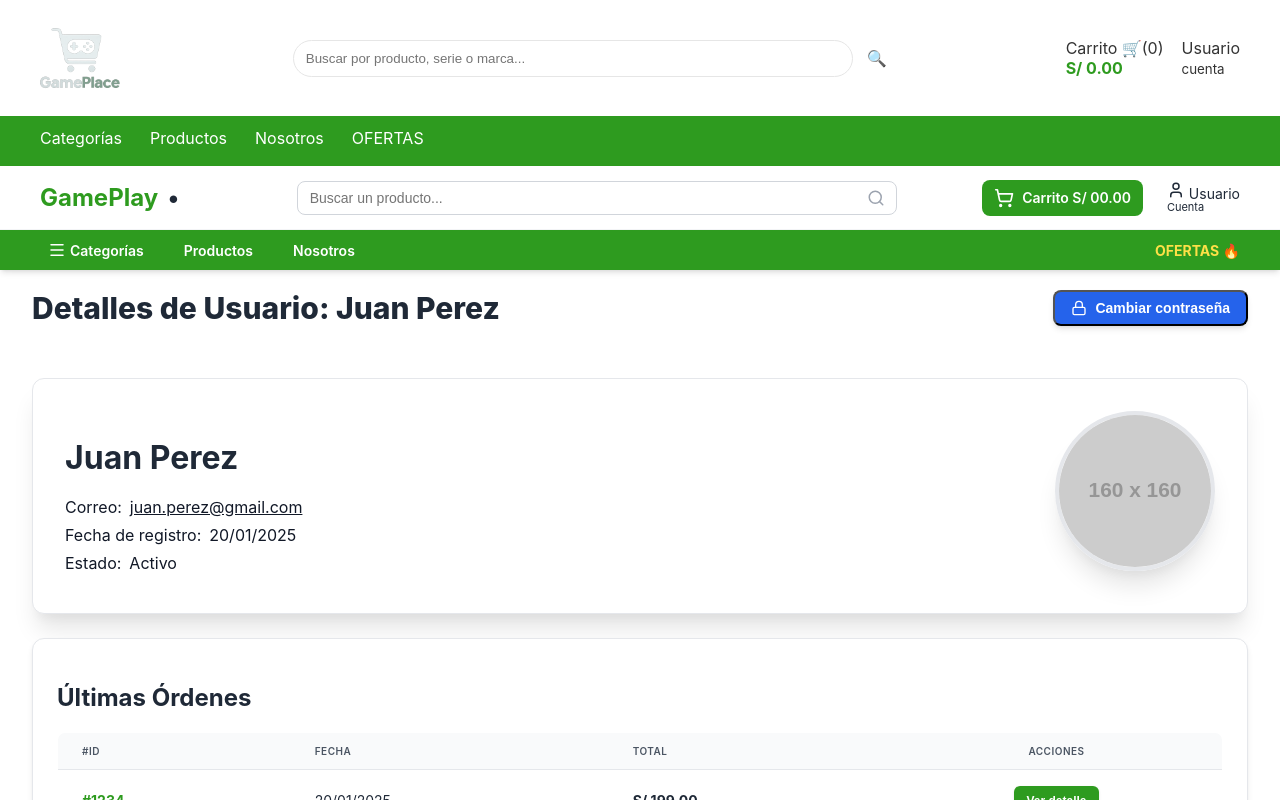
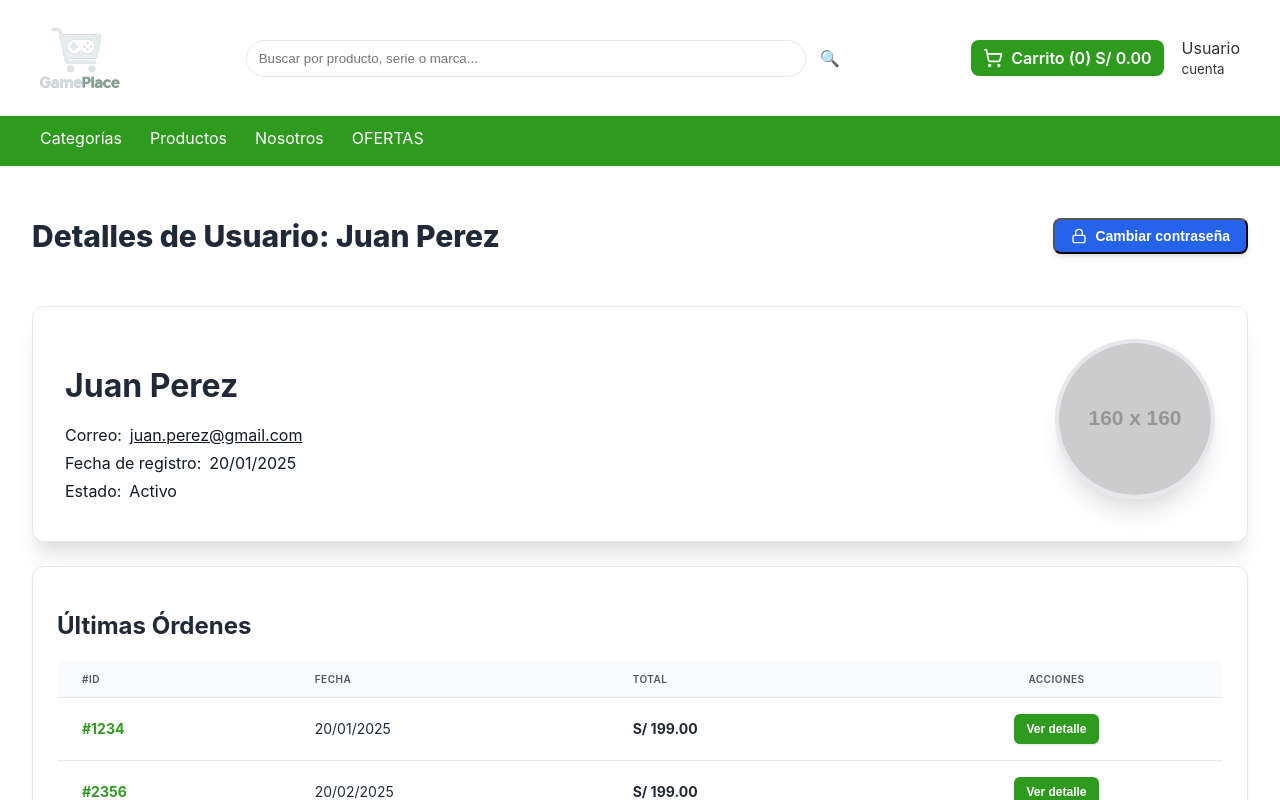
Before and after one commit to GfMZ/Nota3-PROYECTO_PROGRAWEB, a React (Vite) app: page /usuario in a window 1280 px wide. Shown: the top 800 px of the page. Built offline with nearby package versions, Linux system fonts and the light colour scheme.

Commit message:
Fix header de usuario y botón carrito actualizado

```diff
--- a/src/components/CartWidget.jsx
+++ b/src/components/CartWidget.jsx
@@ -1,16 +1,29 @@
 import React from 'react';
 import { useCart } from '../context/CartContext';
 import { Link } from 'react-router-dom';
+import { ShoppingCart } from 'lucide-react';
 
 export default function CartWidget() {
   const { cart, totalPrice } = useCart();
   const itemCount = cart.reduce((total, item) => total + (item.quantity || 0), 0);
 
+  const cartButtonStyle = {
+    display: 'flex',
+    alignItems: 'center',
+    gap: '8px',
+    backgroundColor: 'var(--green)',
+    color: 'white',
+    padding: '8px 12px',
+    borderRadius: '8px',
+    fontWeight: 600,
+    cursor: 'pointer'
+  };
+
   return (
     <Link to="/carro" style={{ textDecoration: 'none', color: 'inherit' }}>
-      <div className="gp-cart" aria-hidden>
-        <div>Carrito 🛒({itemCount})</div>
-        <div className="cart-amount">S/ {totalPrice.toFixed(2)}</div>
+      <div style={cartButtonStyle}>
+        <ShoppingCart size={20} />
+        <span>Carrito ({itemCount}) S/ {totalPrice.toFixed(2)}</span>
       </div>
     </Link>
   );
--- a/src/pages/CategoryListAdmin.jsx
+++ b/src/pages/CategoryListAdmin.jsx
@@ -22,11 +22,11 @@ export default function CategoryListAdmin() {
     const filteredCategories = useMemo(() => {
         if (!searchTerm) return categories;
         const lowerCaseSearch = searchTerm.toLowerCase();
-        return categories.filter(category =>
+        return categories.filter(category => (
             String(category.id).includes(lowerCaseSearch) ||
             category.name.toLowerCase().includes(lowerCaseSearch) ||
             category.description.toLowerCase().includes(lowerCaseSearch)
-        );
+        ));
     }, [categories, searchTerm]);
 
     const handlePageChange = (page) => {
@@ -41,11 +41,13 @@ export default function CategoryListAdmin() {
     const handleAddCategory = (newCategoryData) => {
         const newId = categories.length > 0 ? categories[categories.length - 1].id + 1 : 1;
         const newCategory = { id: newId, ...newCategoryData };
-        setCategories(prev => [...prev, newCategory]);
+        setCategories(prevCategories => [...prevCategories, newCategory]);
     };
 
     const handleDeleteCategory = (categoryId) => {
-        setCategories(prev => prev.filter(category => category.id !== categoryId));
+        setCategories(prevCategories =>
+            prevCategories.filter(category => category.id !== categoryId)
+        );
     };
 
     const mainLayoutStyles = {
@@ -61,6 +63,7 @@ export default function CategoryListAdmin() {
     };
 
     return (
+        <div style={{ display: 'flex', flexDirection: 'column', height: '100vh', width: '100vw', margin: 0, padding: 0 }}>
             <div style={mainLayoutStyles}>
                 <SideMenu />
                 <div style={contentAreaStyles}>
@@ -77,6 +80,7 @@ export default function CategoryListAdmin() {
                         onPageChange={handlePageChange}
                     />
                 </div>
+            </div>
             <AddCategoryForm
                 isOpen={isModalOpen}
                 onClose={handleCloseModal}
--- a/src/pages/OrderCompletedPage.jsx
+++ b/src/pages/OrderCompletedPage.jsx
@@ -45,7 +45,7 @@ export default function OrderCompletedPage() {
           <div style={{ border: '1px solid #eee', padding: '1.5rem', borderRadius: '8px' }}>
             <h3>Dirección de envío</h3>
             <p>{shippingAddress?.address || 'No especificada'}</p>
-            <p><strong>Fecha de entrega aproximada: 04/05/2025</strong></p>
+            <p><strong>Fecha de entrega aproximada: 16/10/2025</strong></p>
           </div>
           <Link to="/" style={{ display: 'block', width: '100%', padding: '1rem', backgroundColor: 'var(--green)', color: 'white', textDecoration: 'none', textAlign: 'center', borderRadius: '8px' }}>
             Ver más ofertas
--- a/src/pages/UserDetailsPage.jsx
+++ b/src/pages/UserDetailsPage.jsx
@@ -1,11 +1,6 @@
-// UserDetailsPage.jsx
-
 import React, { useState } from 'react';
 import { Lock } from 'lucide-react';
-
 import UserOrdersTable from '../components/UserOrdersTable';
-import HeaderA from '../components/HeaderA';
-import SideMenuA from '../components/SideMenuA';
 import UserDetailCard from '../components/UserDetailCard';
 import ChangePasswordModal from '../components/ChangePasswordModal';
 
@@ -32,11 +27,9 @@ const headerContainerStyle = {
     justifyContent: 'space-between',
     alignItems: 'center',
     marginBottom: '2rem',
-    paddingLeft: '2rem',
-    paddingRight: '2rem'
+    padding: '2rem 2rem 0 2rem'
 };
 
-// Estilo del texto h1
 const titleStyle = {
     fontSize: '1.875rem',
     fontWeight: '800',
@@ -47,10 +40,7 @@ const changePasswordButtonStyle = {
     backgroundColor: '#2563EB',
     color: 'white',
     fontWeight: '600',
-    paddingTop: '0.5rem',
-    paddingBottom: '0.5rem',
-    paddingLeft: '1rem',
-    paddingRight: '1rem',
+    padding: '0.5rem 1rem',
     borderRadius: '0.5rem',
     fontSize: '0.875rem',
     display: 'flex',
@@ -58,59 +48,41 @@ const changePasswordButtonStyle = {
     transition: 'background-color 150ms',
     boxShadow: '0 4px 6px -1px rgba(0, 0, 0, 0.1), 0 2px 4px -2px rgba(0, 0, 0, 0.1)',
     cursor: 'pointer',
-    ':hover': {
-        backgroundColor: '#1D4ED8',
-    }
 };
 
-
 export default function UserDetailsPage() {
-    // ESTADOS
     const [isPasswordModalOpen, setIsPasswordModalOpen] = useState(false);
 
-    // HANDLERS
     const handleOpenPasswordModal = () => setIsPasswordModalOpen(true);
     const handleClosePasswordModal = () => setIsPasswordModalOpen(false);
 
     const handleChangePassword = (passwords) => {
-        //----------------------------Cambiar contraseña----------------------------------------
-        console.log("API CALL: Cambiando contraseña para el usuario:", mockUser.id);
+        console.log("Cambiando contraseña para el usuario:", mockUser.id);
         console.log("Contraseña Antigua:", passwords.oldPassword);
         console.log("Nueva Contraseña:", passwords.newPassword);
     };
 
     const handleEditUser = () => {
-        console.log("Simulación: Iniciar edición de datos del usuario...");
+        console.log("Iniciar edición de datos del usuario...");
     };
 
     return (
-        <div className="min-h-screen bg-gray-100 font-sans">
-
-            <HeaderA />
-
-            <div>
+        <div className="bg-gray-100 font-sans">
             <div>
                 <div style={headerContainerStyle}>
                     <h1 style={titleStyle}>Detalles de Usuario: {mockUser.name}</h1>
                     <button
                         style={changePasswordButtonStyle}
                         onClick={handleOpenPasswordModal}
-                            onMouseEnter={() => setIsHovered(true)}
-                            onMouseLeave={() => setIsHovered(false)}
                     >
                         <Lock size={16} style={{ marginRight: '0.5rem' }} /> Cambiar contraseña
                     </button>
                 </div>
-
                 <div style={{ paddingLeft: '2rem', paddingRight: '2rem' }}>
                     <UserDetailCard user={mockUser} onEdit={handleEditUser} />
                     <UserOrdersTable orders={mockOrders} />
                 </div>
-
             </div>
-            </div>
-
-            {/* MODAL */}
             <ChangePasswordModal
                 isOpen={isPasswordModalOpen}
                 onClose={handleClosePasswordModal}
```
Lines whose indentation alone changed are shown as unchanged.
